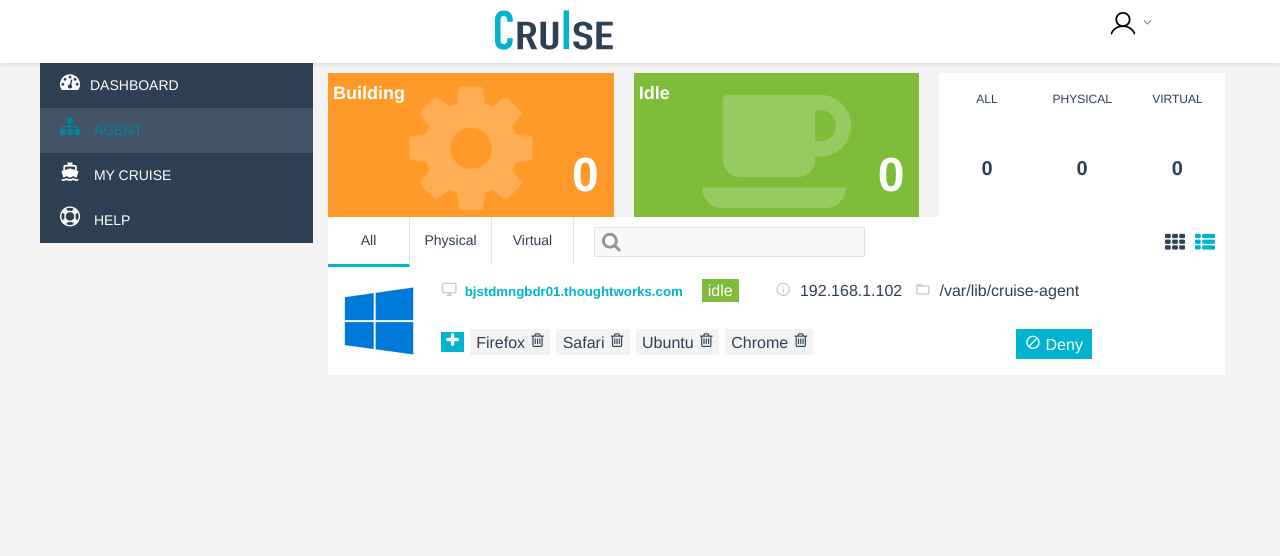
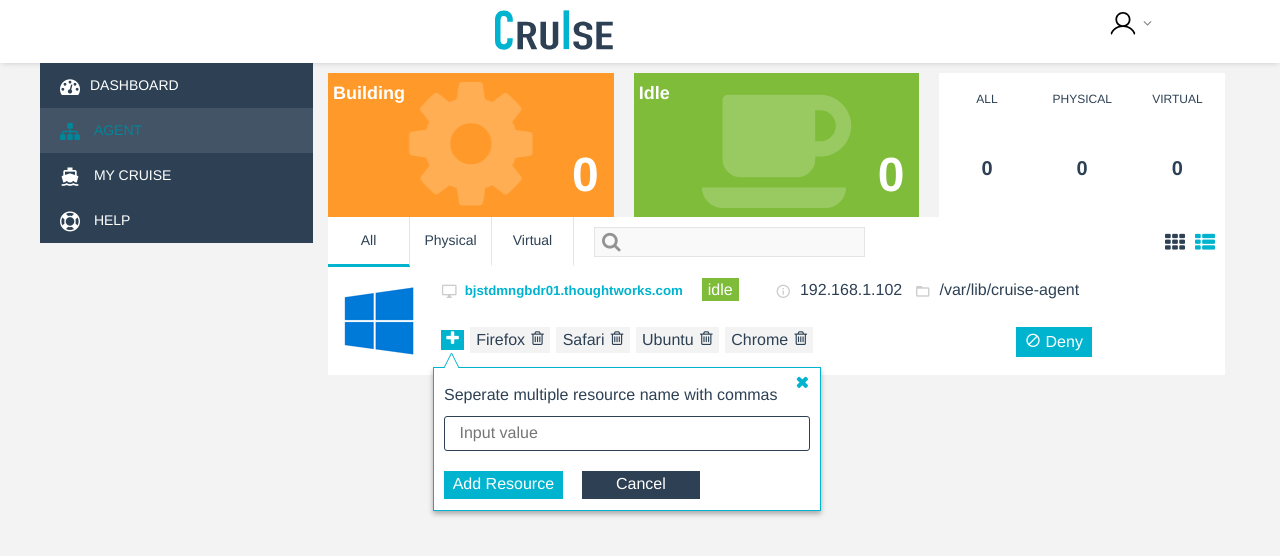
Before and after one commit to Youjingyu/tw-test-cruise, a Vue app: page / in a window 1280 px wide. Shown: the top 556 px of the page. Built offline with nearby package versions, Linux system fonts and the light colour scheme.

Commit message:
feat: dialog
添加 dialog 并定位

```diff
--- /dev/null
+++ b/src/components/Dialog.vue
@@ -0,0 +1,73 @@
+<template>
+  <div class="dialog arrow">
+    <span>Seperate multiple resource name with commas</span>
+    <input type="text" placeholder="Input value">
+    <div>
+      <button class="add-resource">Add Resource</button>
+      <button class="cancel">Cancel</button>
+    </div>
+    <i class="icon-close"></i>
+    <svg class="arrow" version="1.1" xmlns="http://www.w3.org/2000/svg">
+      <path d="M0 15 L7.5 0 L15 15" stroke="#00B4CF" fill="#fff"></path>
+    </svg>
+  </div>
+</template>
+
+<script>
+export default {
+  name: 'Dialog'
+}
+</script>
+
+<style lang="scss" scoped>
+@import '../styles/variable.scss';
+
+.dialog {
+  z-index: 999;
+  width: size(620);
+  padding: size(30) size(16) size(18);
+  border: 1px solid $Indigo;
+  box-shadow: 0 3px 5px rgba(0, 0, 0, 0.3);
+  background-color: $White;
+  input {
+    margin: size(18) 0 size(32);
+    width: 100%;
+    height: size(55);
+    border: 1px solid $Black;
+    border-radius: 3px;
+    text-indent: size(20);
+  }
+  button {
+    width: size(190);
+    height: size(45);
+    border: none;
+    color: $White;
+  }
+  .add-resource {
+    background-color: $Indigo;
+    &:hover {
+      background-color: $DarkenIndigo;
+    }
+  }
+  .cancel {
+    margin-left: size(30);
+    background-color: $Black;
+    &:hover {
+      background-color: $LightenBlack;
+    }
+  }
+  .icon-close {
+    position: absolute;
+    right: size(18);
+    top: size(10);
+    font-weight: bold;
+    color: $Indigo;
+  }
+  .arrow {
+    position: absolute;
+    top: -15px;
+    width: 15px;
+    height: 15px;
+  }
+}
+</style>
--- a/src/components/agent/ControllTab.vue
+++ b/src/components/agent/ControllTab.vue
@@ -66,9 +66,6 @@ export default {
       background-color: #faf9f9;
       color: rgb(148, 147, 147);
     }
-    input:focus {
-      outline: none;
-    }
   }
   .view-style-icon {
     float: right;
--- a/src/components/agent/MachineList.vue
+++ b/src/components/agent/MachineList.vue
@@ -17,8 +17,11 @@
           <span class="machine-info">{{item.location}}</span>
         </div>
         <div>
-          <div class="resource-plus-icon">
-            <i class="icon-plus"></i>
+          <div class="resource-add">
+            <button class="resource-add-btn">
+              <i class="icon-plus"></i>
+            </button>
+            <Dialog class="resource-add-dialog"/>
           </div>
           <div v-for="(resourceItem, i) in item.resources"  :key="i" class="resource-item">
             <span>{{resourceItem}}</span>
@@ -40,6 +43,7 @@ import debian from '../../assets/os-icons/debian.png'
 import suse from '../../assets/os-icons/suse.png'
 import ubuntu from '../../assets/os-icons/ubuntu.png'
 import windows from '../../assets/os-icons/windows.png'
+import Dialog from '../Dialog'
 
 const os2IconMap = {
   centos,
@@ -76,7 +80,9 @@ export default {
         }]
       }
     }
-
+  },
+  components: {
+    Dialog
   },
   computed: {
     formattedMachineList () {
@@ -106,6 +112,7 @@ export default {
     .machine-status-line {
       i {
         color: $DarkestGrey;
+        vertical-align: middle;
       }
       margin-bottom: size(45);
     }
@@ -131,11 +138,24 @@ export default {
     .machine-info {
       margin: 0 size(20) 0 size(14);
     }
-    .resource-plus-icon {
+    .resource-add {
       display: inline-block;
+      position: relative;
+    }
+    .resource-add-dialog {
+      position: absolute;
+      left: size(-13);
+      top: size(58)
+    }
+    .resource-add-btn {
+      position: relative;
       padding: 0 size(8);
+      border: none;
       color: $White;
-      background-color: $Indigo
+      background-color: $Indigo;
+      &:hover {
+        background-color: $DarkenIndigo;
+      }
     }
     .resource-item {
       display: inline-block;
--- a/src/containers/SideBar.vue
+++ b/src/containers/SideBar.vue
@@ -39,6 +39,7 @@ export default {
     i {
       margin: 0 10px 0 20px;
       font-size: 20px;
+      vertical-align: middle;
     }
     .link {
       display: inline-block;
--- a/src/styles/common.scss
+++ b/src/styles/common.scss
@@ -19,8 +19,8 @@ div, ul, li, input {
   box-sizing: border-box;
 }
 
-i:before {
-  vertical-align: middle;
+button:focus, input:focus {
+  outline: none;
 }
 
 .clearfix:before,
--- a/src/styles/variable.scss
+++ b/src/styles/variable.scss
@@ -7,6 +7,8 @@ $White: #FFF;
 $Grey: #F3F3F3;
 $DarkenGrey: #E1E4E6;
 $DarkestGrey: #ccc;
+$Black: #2D4054;
+$LightenBlack: #435466;
 
 // size
 $BaseHeight: 50px;
@@ -15,6 +17,6 @@ $BaseHeight: 50px;
   // 由于部分尺寸没有标注
   // 因此结合标注的部分，根据比例计算未知部分的尺寸
   // $BaseHeight 为标注的 tab 栏目（搜索框所在的栏）的高度
-  // 80 为 macbook-pro 预览 app 打开设计图并放大 3 倍后 tab 栏所占的屏幕像素
+  // 80 为 macbook-pro 预览 app 打开设计图（Desktop HD.png）并放大 3 倍后 tab 栏所占的屏幕像素
   @return ($length / 80) * $BaseHeight;
 }
```
